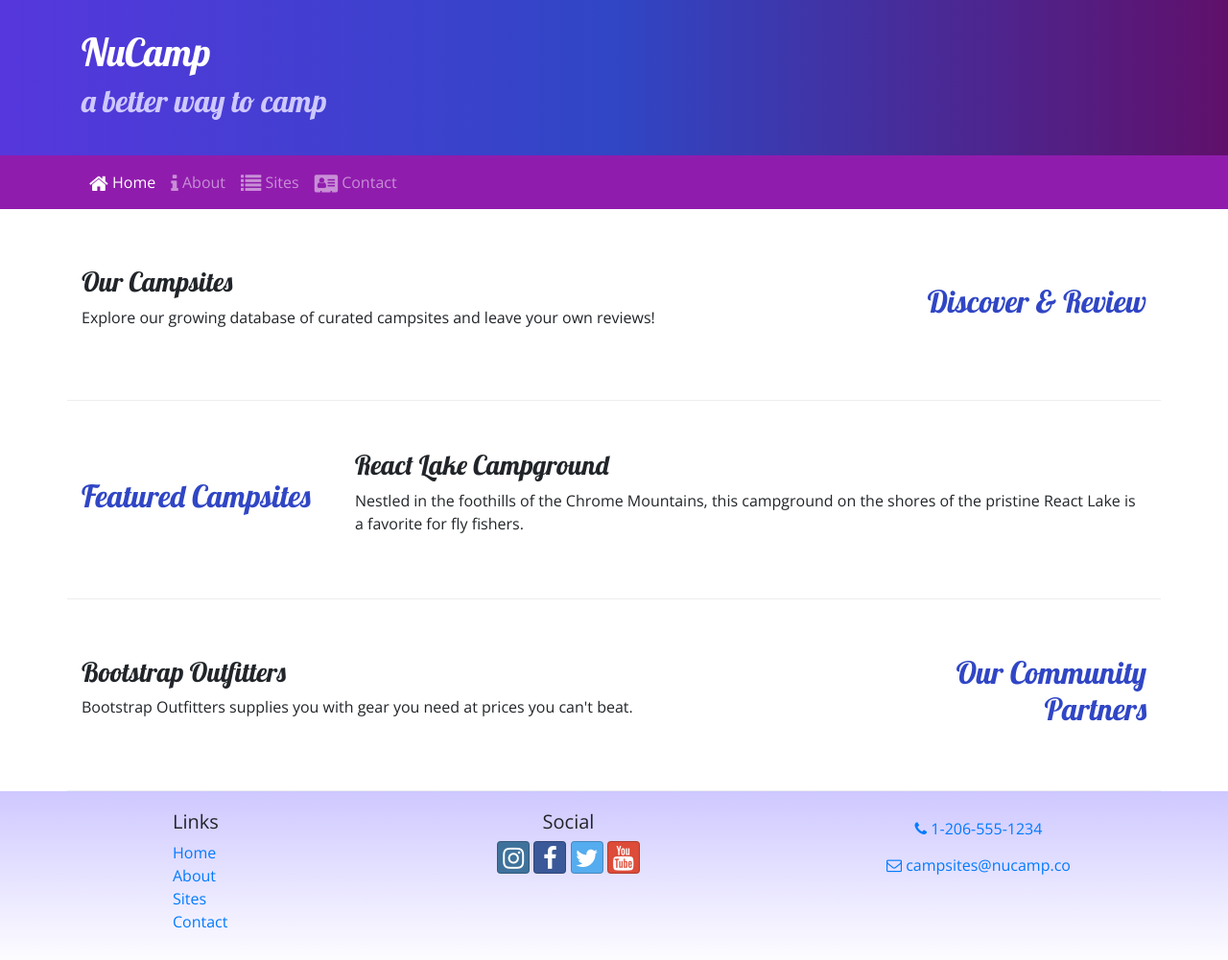
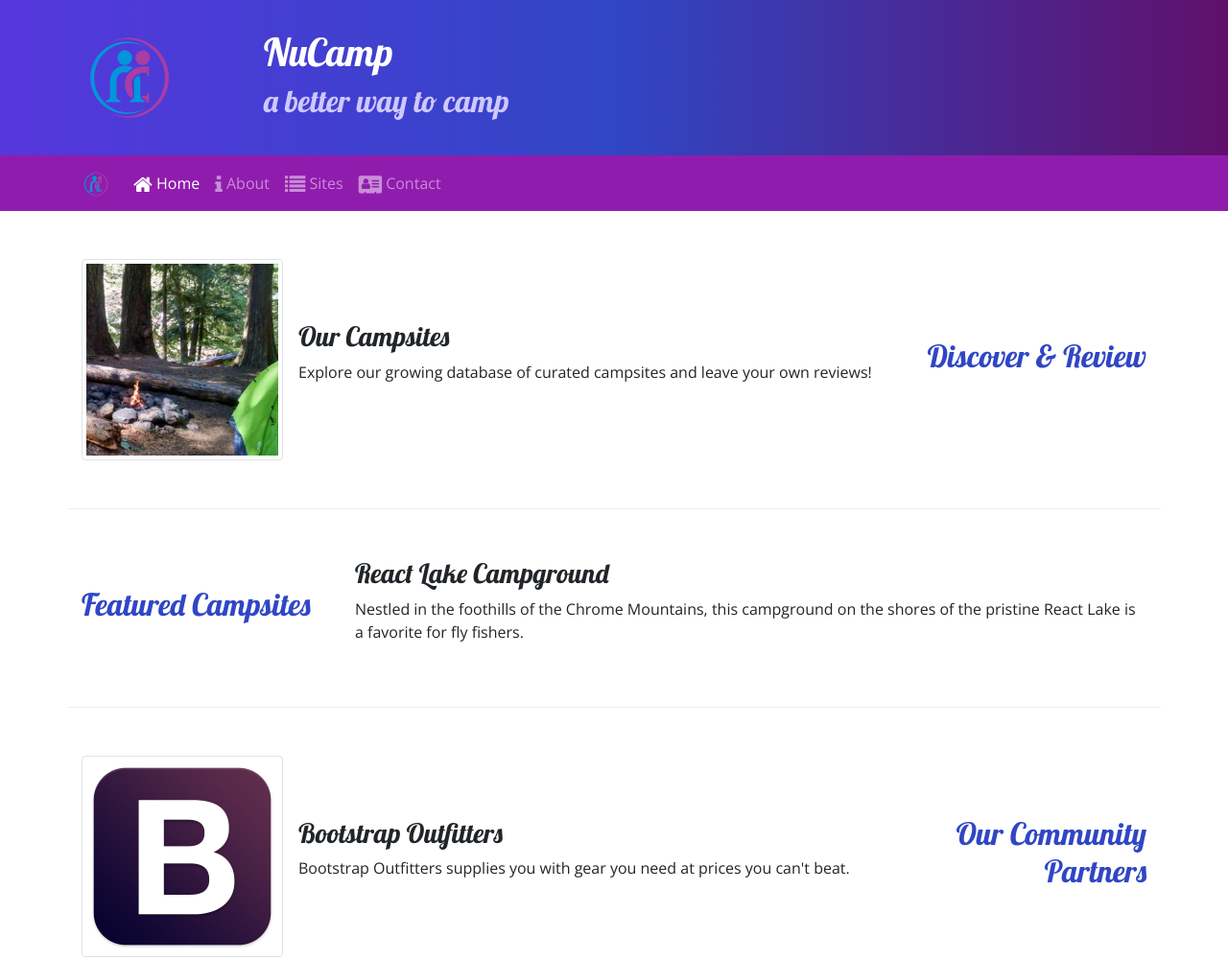
Before and after one commit to kornatskyi/nucampsite, a website: page index.html in a window 1280 px wide. Shown: the top 1001 px of the page at 96% size. Drawn offline with nearby package versions, Linux system fonts and the light colour scheme.

Commit message:
Added images

```diff
--- a/index.html
+++ b/index.html
@@ -30,6 +30,9 @@
     <header class="jumbotron jumbotron-fluid">
       <div class="container">
         <div class="row">
+          <div class="col-4 col-sm-3 col-md-2 align-self-center">
+            <a href="#"><img src="img/logo.png" alt="" class="img-fluid" srcset=""></a>
+          </div>
           <div class="col">
             <h1>NuCamp</h1>
             <h2>a better way to camp</h2>
@@ -37,9 +40,11 @@
         </div>
       </div>
     </header>
-
     <nav class="navbar navbar-expand-sm navbar-dark sticky-top">
       <div class="container">
+        <a href="#" class="navbar-brand">
+          <img src="img/logo.png" height="30" width="30" alt="">
+        </a>
         <button
           class="navbar-toggler ml-auto"
           type="button"
@@ -64,14 +69,17 @@
         <div class="col-sm-4 order-sm-last col-md-3">
           <h2 class="text-sm-right">Discover & Review</h2>
         </div>
-        <div class="col">
+        <div class="col"><div class="media ">
+            <img class="d-flex mr-3 img-thumbnail" src="img/breadcrumb-trail-thumb.jpg" alt="Treadcrumb Trail thumbnail">
+            <div class="media-body align-self-center">
               <h3>Our Campsites</h3>
-
               <p class="d-none d-sm-block">
                 Explore our growing database of curated campsites and leave your own
                 reviews!
               </p>
             </div>
+
+        </div></div>
       </div>
       <div class="row row-content align-items-center">
         <div class="col-sm-4 col-md-3">
@@ -86,17 +94,23 @@
         </div>
       </div>
 
+
       <div class="row row-content align-items-center">
         <div class="col-sm-4 order-sm-last col-md-3">
           <h2 class="text-sm-right">Our Community Partners</h2>
         </div>
-        <div class="col">
+        <div class="col"><div class="media">
+
+            <img src="img/bootstrap-thumb.png" class="d-flex mr-3 img-thumbnail" alt="Bootstrap Outfitters">
+            <div class="media-body align-self-center">
               <h3>Bootstrap Outfitters</h3>
               <p class="d-none d-sm-block">
                 Bootstrap Outfitters supplies you with gear you need at prices you
                 can't beat.
               </p>
             </div>
+
+        </div></div>
       </div>
     </div>
 
```
Also changed, not shown: aboutus.html (+8 -1 lines), contactus.html (+6 -1 lines), img/bootstrap-thumb.png (added), img/breadcrumb-trail-thumb.jpg (added), img/breadcrumb-trail.jpg (added), img/chrome-river-thumb.jpg (added), img/chrome-river.jpg (added), img/logo.png (added), img/react-lake-thumb.jpg (added), img/react-lake.jpg (added). Lines whose indentation alone changed are shown as unchanged.
